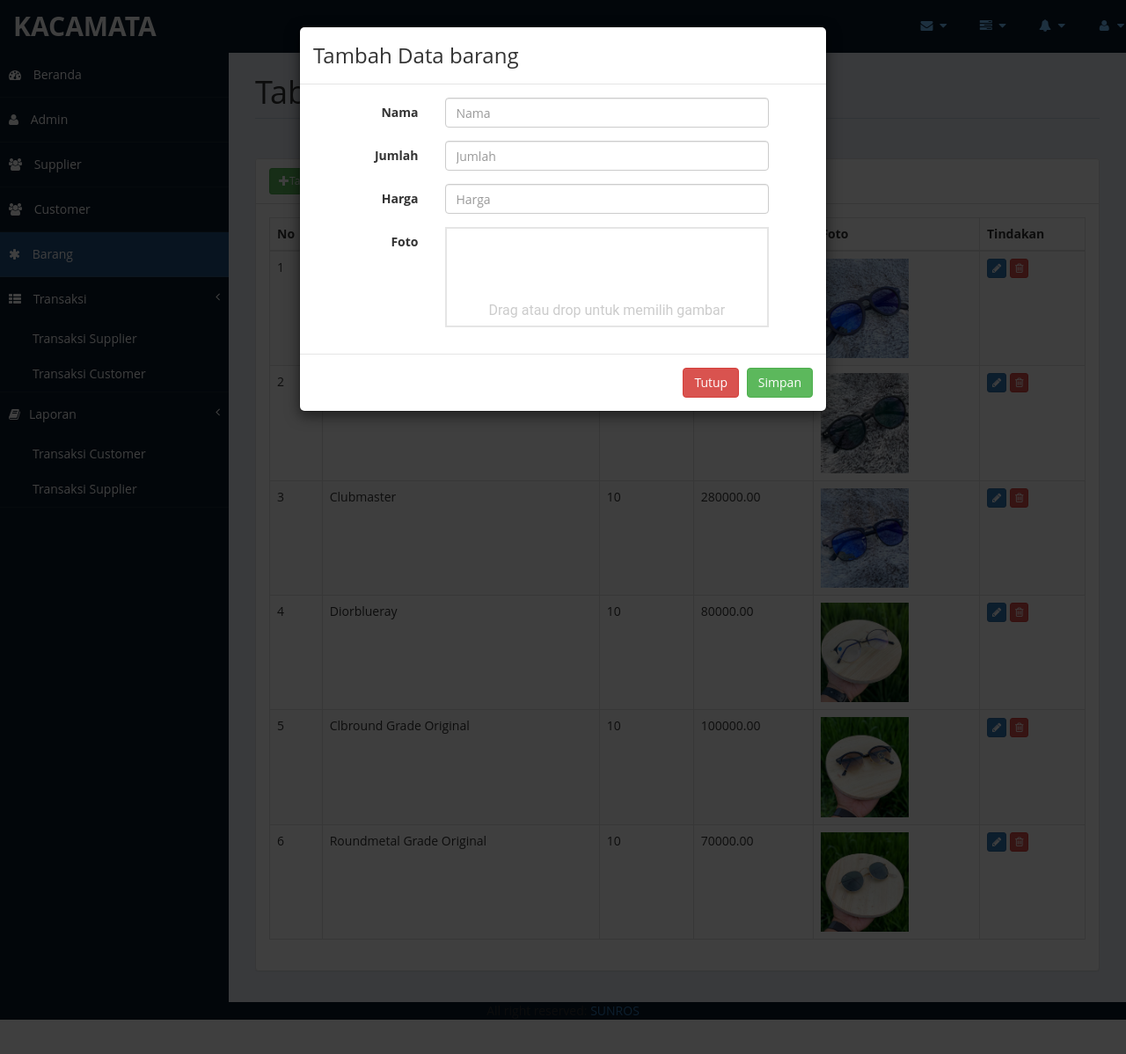
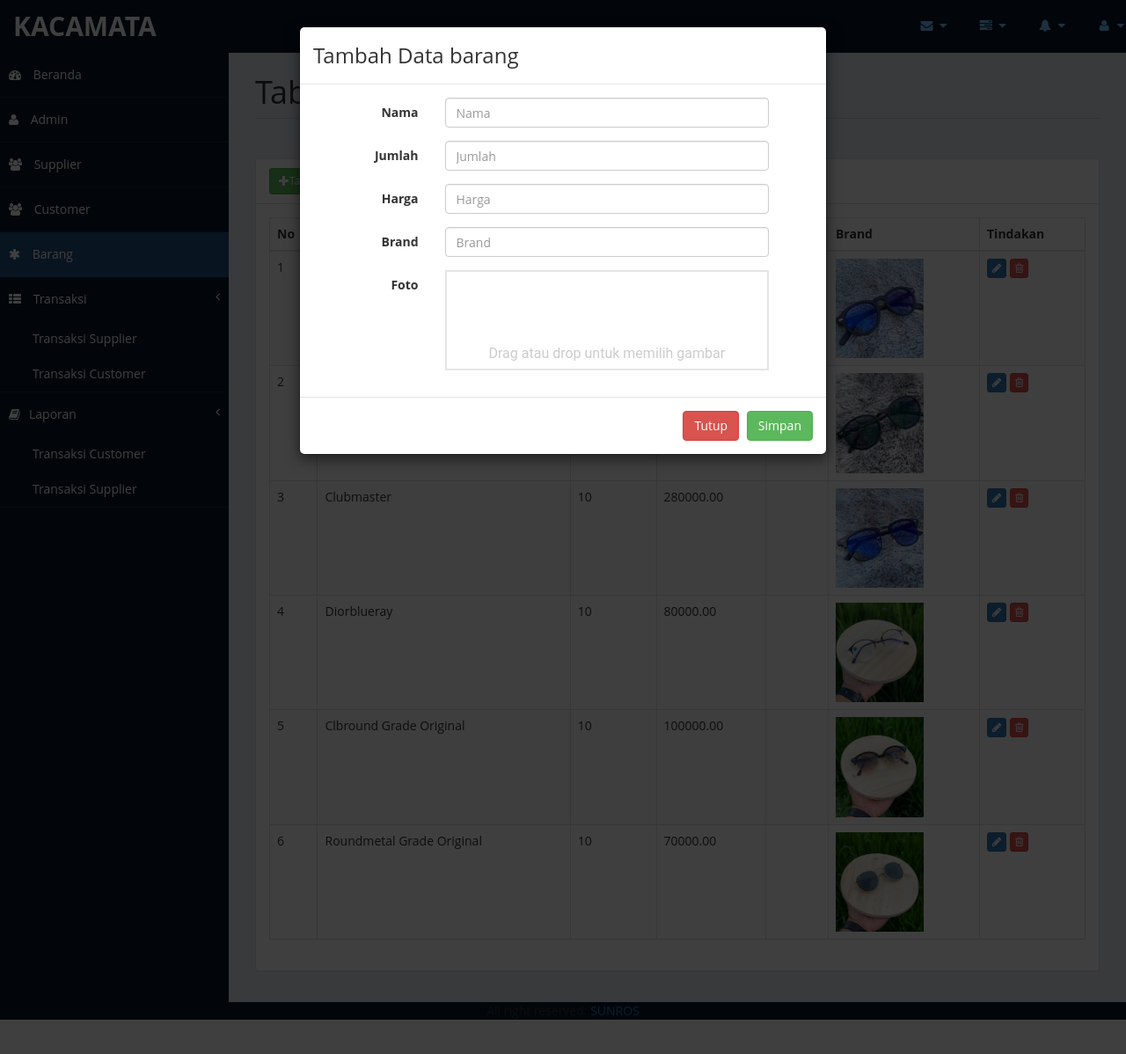
Before and after one commit to suryadwipayana1001/Glasses-AR-CodeIgniter, a CodeIgniter app: page /KacamataAR/index.php/barang in a window 1280 px wide, after a click on "Tambah Data". Shown: the top 1198 px of the page at 88% size. Run offline with CodeIgniter, Linux system fonts and the light colour scheme; data comes from the database, SQL or seed files in the repository; data that the repository does not hold is empty; some libraries are stand-ins or nearby versions; some web fonts are replaced.

Commit message:
menambahkan fitur search berdasarkan brand

```diff
--- a/application/controllers/barang.php
+++ b/application/controllers/barang.php
@@ -34,7 +34,8 @@ class barang extends CI_Controller{
 		$nama_barang=$this->input->post('nama_barang');
 		$jumlah_barang=$this->input->post('jumlah_barang');
 		$harga_barang=$this->input->post('harga_barang');
-		$this->m_barang->simpan_barang($id_barang,$nama_barang,$jumlah_barang,$harga_barang,$gambar);
+		$brand_barang=$this->input->post('brand_barang');
+		$this->m_barang->simpan_barang($id_barang,$nama_barang,$jumlah_barang,$harga_barang,$gambar,$brand_barang);
 		redirect('barang');
 	}else{
 	                echo "Gambar Gagal Upload. Gambar harus bertipe gif|jpg|png|jpeg|bmp";
@@ -62,7 +63,8 @@ class barang extends CI_Controller{
 		$nama_barang=$this->input->post('nama_barang');
 		$jumlah_barang=$this->input->post('jumlah_barang');
 		$harga_barang=$this->input->post('harga_barang');
-		$this->m_barang->edit_barang($id_barang,$nama_barang, $jumlah_barang,$harga_barang,$gambar);
+		$brand_barang=$this->input->post('brand_barang');
+		$this->m_barang->edit_barang($id_barang,$nama_barang, $jumlah_barang,$harga_barang,$gambar,$brand_barang);
 		redirect('barang');
 		}else{
 	                echo "Gambar Gagal Upload. Gambar harus bertipe gif|jpg|png|jpeg|bmp";
--- a/application/models/m_barang.php
+++ b/application/models/m_barang.php
@@ -14,13 +14,13 @@ class m_barang extends CI_Model{
 		return $hasil;
 	}
 
-	function simpan_barang($id_barang,$nama_barang,$jumlah_barang,$harga_barang,$gambar){
-		$hasil=$this->db->query("INSERT INTO tb_barang(id_barang,nama_barang,jumlah_barang,harga_barang,gambar) VALUES('$id_barang','$nama_barang','$jumlah_barang','$harga_barang','$gambar')");
+	function simpan_barang($id_barang,$nama_barang,$jumlah_barang,$harga_barang,$gambar,$brand_barang){
+		$hasil=$this->db->query("INSERT INTO tb_barang(id_barang,nama_barang,jumlah_barang,harga_barang,gambar,brand_barang) VALUES('$id_barang','$nama_barang','$jumlah_barang','$harga_barang','$gambar','$brand_barang')");
 		return $hasil;
 	}
 
-	function edit_barang($id_barang,$nama_barang,$jumlah_barang,$harga_barang,$gambar){
-		$hasil=$this->db->query("UPDATE tb_barang SET nama_barang='$nama_barang',jumlah_barang ='$jumlah_barang',harga_barang='$harga_barang',gambar='$gambar' WHERE id_barang='$id_barang' ");
+	function edit_barang($id_barang,$nama_barang,$jumlah_barang,$harga_barang,$gambar,$brand_barang){
+		$hasil=$this->db->query("UPDATE tb_barang SET nama_barang='$nama_barang',jumlah_barang ='$jumlah_barang',harga_barang='$harga_barang',gambar='$gambar',brand_barang='$brand_barang' WHERE id_barang='$id_barang' ");
 		return $hasil;
 	}
 
@@ -32,4 +32,12 @@ class m_barang extends CI_Model{
 		$hasil=$this->db->query("INSERT INTO tb_barang(judul,gambar) VALUES ('$judul','$gambar')");
 		return $hasil;
 	}
+	function show_moscot(){
+		$hasil=$this->db->query("SELECT * FROM tb_barang WHERE brand_barang = 'moscot'");
+		return $hasil;
+	}
+	function show_rayband(){
+		$hasil=$this->db->query("SELECT * FROM tb_barang WHERE brand_barang = 'rayband'");
+		return $hasil;
+	}
 }
--- a/application/views/v_admin/v_barang.php
+++ b/application/views/v_admin/v_barang.php
@@ -26,6 +26,7 @@
                                         <th>Jumlah</th>
                                         <th>Harga</th>
                                         <th>Foto</th>
+                                        <th>Brand</th>
                                         <th>Tindakan</th>
                                     </tr>
                                 </thead>
@@ -40,7 +41,9 @@
                                             <td><?php echo $nama_barang=$i['nama_barang'];?></td>
                                             <td><?php echo $jumlah_barang=$i['jumlah_barang'];?></td>
                                             <td><?php echo $harga_barang=$i['harga_barang'];?></td>
+                                            <td><?php echo $brand_barang=$i['brand_barang'];?></td>
                                             <td><img src="<?=base_url('assets/img/foto/'.$gambar=$i['gambar'])?>" style="width:100px"></td>
+
                                             <td style="width: 120px;">
                                                 <button class="btn btn-primary btn-xs"><i class="fa fa-pencil"data-toggle="modal" data-target="#modal_edit<?php echo $id_barang;?>"></i></button>
                                              <button class="btn btn-danger btn-xs" data-toggle="modal" data-target="#modal_hapus<?php echo $id_barang;?>"><i class="fa fa-trash-o "></i></button>
@@ -81,6 +84,12 @@
                                         <input name="harga_barang" class="form-control" type="text" placeholder="Harga" required>
                                     </div>
                                 </div>
+                                <div class="form-group">
+                                    <label class="control-label col-xs-3" >Brand</label>
+                                    <div class="col-xs-8">
+                                        <input name="brand_barang" class="form-control" type="text" placeholder="Brand" required>
+                                    </div>
+                                </div>
                                  <div class="form-group">
                                     <label class="control-label col-xs-3" >Foto</label>
                                     <div class="col-xs-8">
@@ -104,6 +113,7 @@
                 $nama_barang=$i['nama_barang'];
                 $jumlah_barang=$i['jumlah_barang'];
                 $harga_barang=$i['harga_barang'];
+                $brand_barang=$i['brand_barang'];
                 $gambar=$i['gambar'];
                 ?>
                 <div class="modal fade" id="modal_edit<?php echo $id_barang;?>" tabindex="-1" role="dialog" aria-labelledby="largeModal" aria-hidden="true">
@@ -132,6 +142,12 @@
                                         <label class="control-label col-xs-3" >Harga</label>
                                         <div class="col-xs-8">
                                             <input name="harga_barang" value="<?php echo $harga_barang;?>" class="form-control" type="text" placeholder="harga" required>
+                                        </div>
+                                    </div>
+                                    <div class="form-group">
+                                        <label class="control-label col-xs-3" >Brand</label>
+                                        <div class="col-xs-8">
+                                            <input name="brand_barang" value="<?php echo $brand_barang;?>" class="form-control" type="text" placeholder="Brand" required>
                                         </div>
                                     </div>
                                     <div class="form-group">
```
Also changed, not shown: application/controllers/belanja.php (+28 -0 lines), application/views/v_users/v_belanja.php (+5 -4 lines), assets/img/foto/24277f108b66e2debba42282637036b8.jpg (added), assets/img/foto/4cd96033cac1a503982fbc25fc2ec396.jpg (added), assets/img/foto/540df073e2c9e214503083aae21758d6.jpg (added), assets/img/foto/592d272cc52a24df14007f9cf597b3a0.jpg (added), assets/img/foto/6ca491c96c4bd15dc2f1d5f4683a92eb.jpg (added), assets/img/foto/88cb76bb9fe06e69572a0727eb28746e.jpg (added), assets/img/foto/b67ec1094e27246c6189150b169dba34.jpg (added), assets/img/foto/b6c884ca5a5b356754e325597df0c349.jpg (added), assets/img/foto/bca348210b93afe9ee30a964f7f030a8.jpg (added), assets/img/foto/c27e24cfa62476765db1e3c219fbb61a.jpg (added), assets/img/foto/e02ac215b4267e68bb217c018de43623.jpg (added), assets/img/foto/f4064766f72a49b110968144182dca7f.jpg (added).
